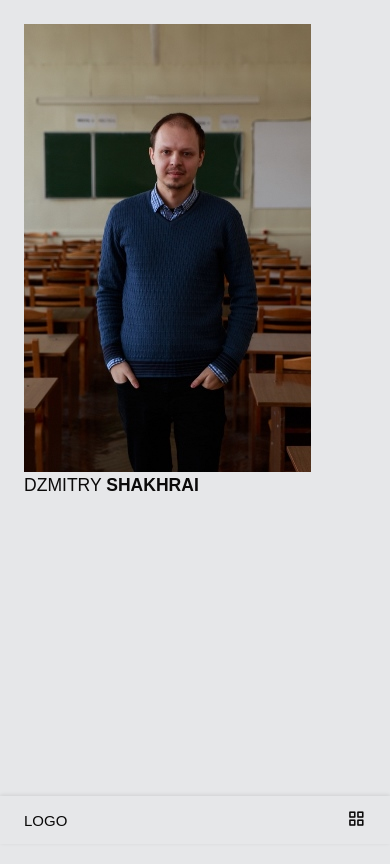
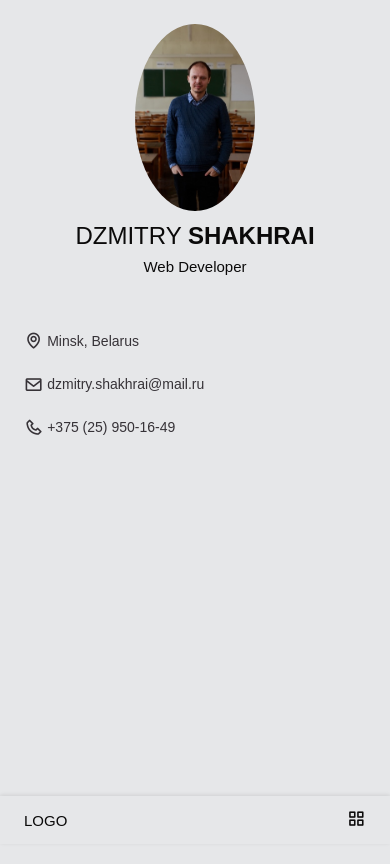
Before and after one commit to mitjasha/rsschool-cv, a plain HTML site: page index.html in a window 390 px wide. Drawn offline with nearby package versions, Linux system fonts and the light colour scheme.

Commit message:
feat: add phone and address

```diff
--- a/css/style.css
+++ b/css/style.css
@@ -178,6 +178,52 @@ img{
   color: var(--title-color);
 }
 
+/* HOME */
+.home{
+  position: relative;
+}
+
+.home_container{
+  gap: 3rem;
+}
+
+.home_data{
+  gap: .5rem;
+  text-align: center;
+}
+
+.home_img{
+  width: 120px;
+  height: auto;
+  border-radius: 50%;
+  justify-self: center;
+  margin-bottom: var(--mb-1);
+}
+
+.home_title{
+  font-size: var(--h1-font-size);
+  margin-bottom: .5rem;
+}
+
+.home_profession{
+  font-size: var(--normal-font-size);
+  margin-bottom: var(--mb-1);
+}
+
+.homme_address{
+  gap: 1rem;
+}
+
+.home_information{
+  display: flex;
+  align-items: center;
+  font-size: var(--small-font-size);
+}
+
+.home_icon{
+  font-size: 1.2rem;
+  margin-right: .25rem;
+}
 
 
 /*
--- a/index.html
+++ b/index.html
@@ -63,8 +63,7 @@
       </nav>
       <!-- <img class="avatar" src="img/1mb.jpg" alt="avatar"> -->
       <!-- <div class="title"> -->
-        <!-- <h1></h1> -->
-        <!-- <p>Web Developer</p> -->
+
         <!-- <nav class="header-nav">
           <ul>
             <li><a href="#contacts">Contacts</a></li>
@@ -83,8 +82,21 @@
           <section class="home" id="home">
             <div class="home_container section bd-grid">
               <div class="home_data bg-grid">
-                <img src="./img/1mb.jpg" alt="" class="home_img">
+                <img src="./img/1mb.jpg" alt="avatar" class="home_img">
                 <h1 class="home_title">DZMITRY <b>SHAKHRAI</b></h1>
+                <h3 class="home_profession">Web Developer</h3>
+              </div>
+
+              <div class="home address bd-grid">
+                <span class="home_information">
+                  <i class='bx bx-map home_icon' ></i>Minsk, Belarus
+                </span>
+                <span class="home_information">
+                  <i class='bx bx-envelope home_icon' ></i>dzmitry.shakhrai@mail.ru
+                </span>
+                <span class="home_information">
+                  <i class='bx bx-phone home_icon' ></i>+375 (25) 950-16-49
+                </span>
               </div>
             </div>
             <!-- Theme change button -->
```
